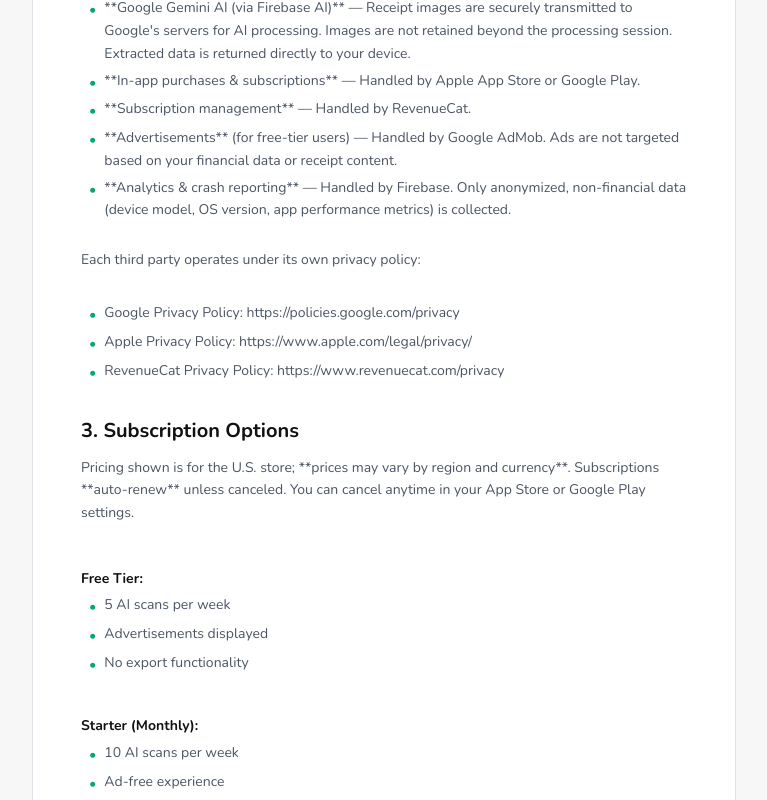
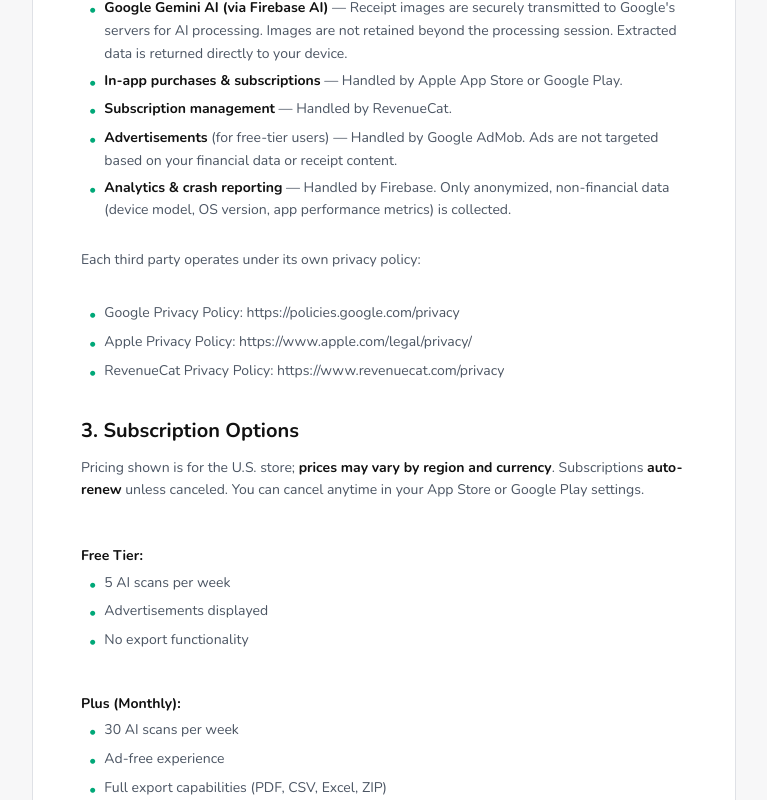
Before and after one commit to edupr90/receiptNow_landing, a React (Vite) app: page /privacy in a window 1280 px wide. Shown: the part 1160-1960 px from the top of the page, without its empty margins (256-1023 px from the left). Built offline with nearby package versions, Linux system fonts and the light colour scheme.

Commit message:
Update information

```diff
--- a/src/data/privacyContent.js
+++ b/src/data/privacyContent.js
@@ -44,26 +44,21 @@
 - Advertisements displayed
 - No export functionality
 
-**Starter (Monthly):**
-- 10 AI scans per week
-- Ad-free experience
-- Full export capabilities (PDF, CSV, Excel)
-
 **Plus (Monthly):**
 - 30 AI scans per week
 - Ad-free experience
-- Full export capabilities (PDF, CSV, Excel)
+- Full export capabilities (PDF, CSV, Excel, ZIP)
 
 **Pro (Monthly):**
 - 60 AI scans per week
 - Ad-free experience
-- Full export capabilities (PDF, CSV, Excel)
+- Full export capabilities (PDF, CSV, Excel, ZIP)
 - Includes 3-day free trial
 
 **Unlimited (Annual):**
 - Unlimited AI scans
 - Ad-free experience
-- Full export capabilities (PDF, CSV, Excel)
+- Full export capabilities (PDF, CSV, Excel, ZIP)
 
 **How Subscriptions Work:**
 - Payment is charged to your **Apple ID** or **Google Play** account at confirmation of purchase.
@@ -122,7 +117,7 @@
 
 **Access:** View all your data at any time within the App.
 
-**Export:** Download your data in PDF, CSV, or Excel format through the Reports feature.
+**Export:** Download your data in PDF, CSV, Excel, or ZIP format through the Reports feature.
 
 **Correction:** Edit or correct any receipt data within the App.
 
--- a/src/pages/PrivacyPage.jsx
+++ b/src/pages/PrivacyPage.jsx
@@ -1,5 +1,15 @@
 import { Link } from 'react-router-dom'
 import { privacyContent } from '../data/privacyContent'
+
+function renderInlineBold(text) {
+  const parts = text.split(/(\*\*.+?\*\*)/)
+  return parts.map((part, i) => {
+    if (part.startsWith('**') && part.endsWith('**')) {
+      return <strong key={i} className="text-text-primary">{part.slice(2, -2)}</strong>
+    }
+    return part
+  })
+}
 
 export default function PrivacyPage() {
   return (
@@ -27,7 +37,7 @@
                       return (
                         <div key={i} className="flex gap-2 ml-2 mb-1">
                           <span className="text-primary mt-0.5">&#8226;</span>
-                          <span>{paragraph.slice(2)}</span>
+                          <span>{renderInlineBold(paragraph.slice(2))}</span>
                         </div>
                       )
                     }
@@ -38,16 +48,8 @@
                         </p>
                       )
                     }
-                    if (paragraph.match(/^\*\*.+?\*\*:/)) {
-                      const [, bold, rest] = paragraph.match(/^\*\*(.+?)\*\*:(.*)/)
-                      return (
-                        <p key={i} className="mt-2">
-                          <strong className="text-text-primary">{bold}:</strong>{rest}
-                        </p>
-                      )
-                    }
                     if (paragraph.trim() === '') return <br key={i} />
-                    return <p key={i} className="mb-2">{paragraph}</p>
+                    return <p key={i} className="mb-2">{renderInlineBold(paragraph)}</p>
                   })}
                 </div>
               </div>
--- a/src/pages/TermsPage.jsx
+++ b/src/pages/TermsPage.jsx
@@ -1,5 +1,15 @@
 import { Link } from 'react-router-dom'
 import { termsContent } from '../data/termsContent'
+
+function renderInlineBold(text) {
+  const parts = text.split(/(\*\*.+?\*\*)/)
+  return parts.map((part, i) => {
+    if (part.startsWith('**') && part.endsWith('**')) {
+      return <strong key={i} className="text-text-primary">{part.slice(2, -2)}</strong>
+    }
+    return part
+  })
+}
 
 export default function TermsPage() {
   return (
@@ -27,7 +37,7 @@
                       return (
                         <div key={i} className="flex gap-2 ml-2 mb-1">
                           <span className="text-primary mt-0.5">&#8226;</span>
-                          <span>{paragraph.slice(2)}</span>
+                          <span>{renderInlineBold(paragraph.slice(2))}</span>
                         </div>
                       )
                     }
@@ -38,16 +48,8 @@
                         </p>
                       )
                     }
-                    if (paragraph.match(/^\*\*.+?\*\*:/)) {
-                      const [, bold, rest] = paragraph.match(/^\*\*(.+?)\*\*:(.*)/)
-                      return (
-                        <p key={i} className="mt-2">
-                          <strong className="text-text-primary">{bold}:</strong>{rest}
-                        </p>
-                      )
-                    }
                     if (paragraph.trim() === '') return <br key={i} />
-                    return <p key={i} className="mb-2">{paragraph}</p>
+                    return <p key={i} className="mb-2">{renderInlineBold(paragraph)}</p>
                   })}
                 </div>
               </div>
```
